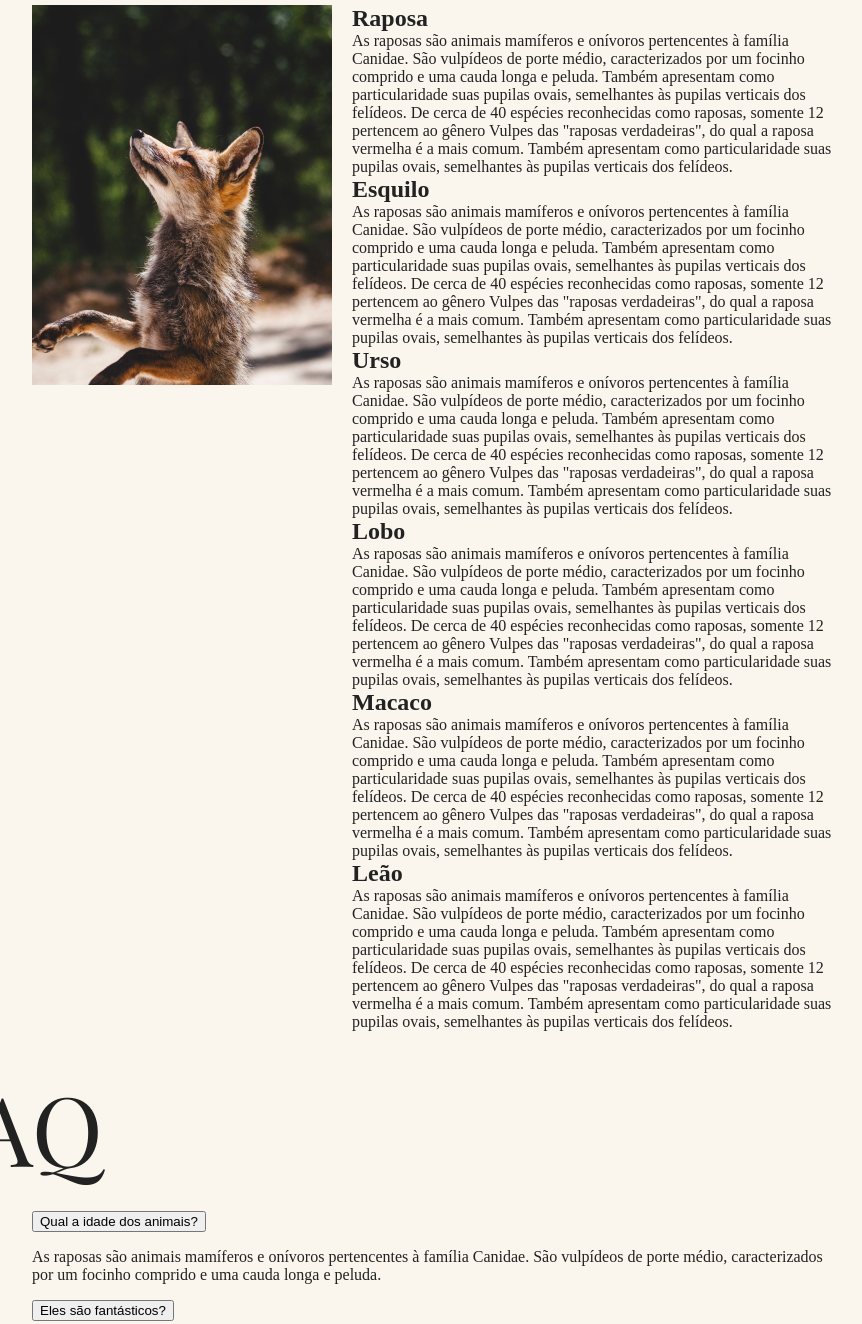
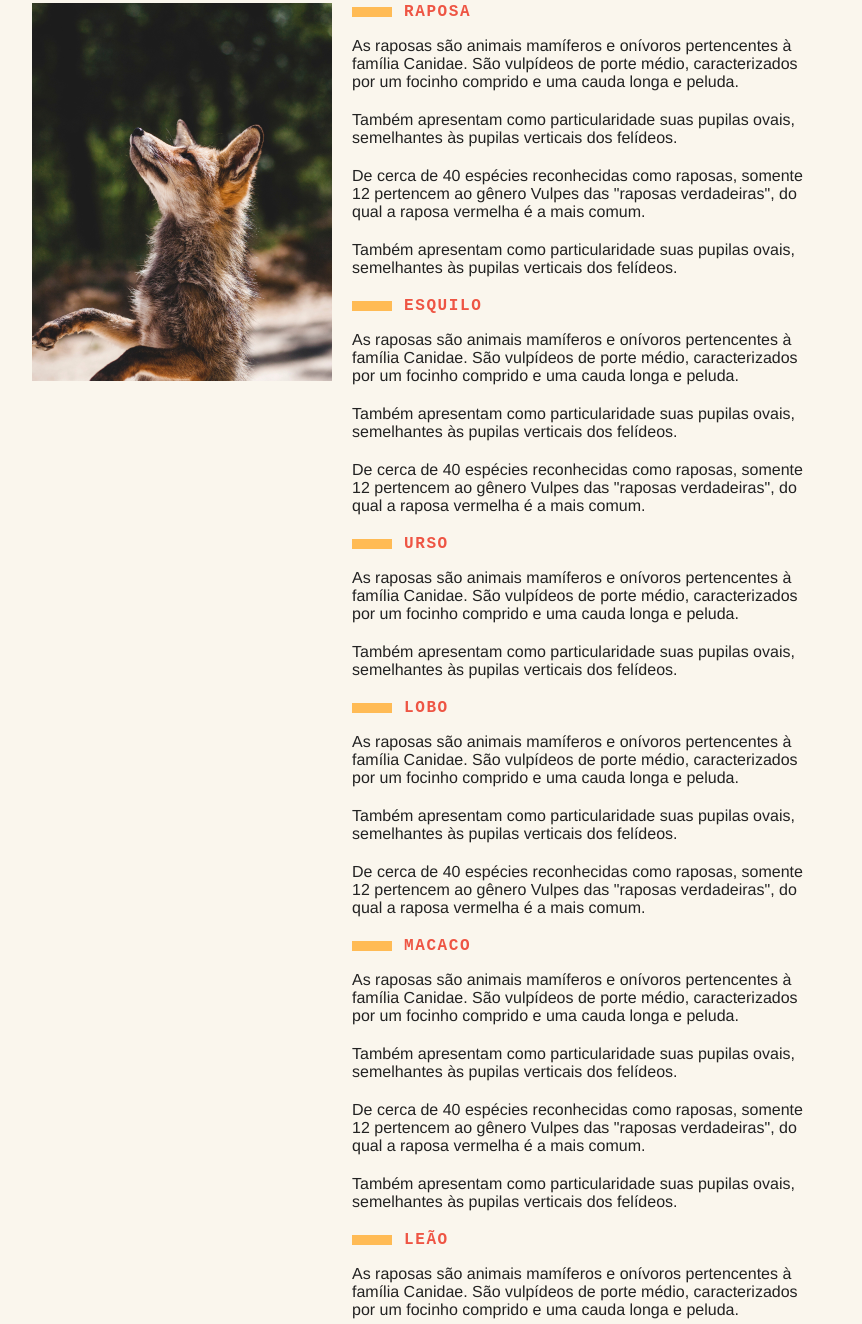
Before and after one commit to Lucarim/Animais-Fantasticos, a plain HTML site: page index.html in a window 1280 px wide. Shown: the part 339-1663 px from the top of the page, without its empty margins (258-1120 px from the left). Drawn offline with Linux system fonts and the light colour scheme.

Commit message:
css nav e primeira section

```diff
--- a/index.html
+++ b/index.html
@@ -18,13 +18,13 @@
         <li><a href="">Animais</a></li>
         <li><a href="">Faq</a></li>
         <li><a href="">Contato</a></li>
-        <li><a href="">Dev</a></li>
+        <li><a href="">Dev →</a></li>
       </ul>
     </nav>
   </header>
   <main class="container">
     <section class="animais">
-      <h1 class="titulo">Animais fantásticos</h1>
+      <h1 class="titulo">Animais Fantásticos</h1>
       <div class="animais-fotos">
         <picture>
           <img src="./img/imagem1.jpg" alt="">
@@ -46,65 +46,53 @@
         </picture>
       </div>
       <div class="animais-conteudo">
-        <div>
+        <div class="animais-descricao">
           <h2>Raposa</h2>
-          <p>As raposas são animais mamíferos e onívoros pertencentes à família Canidae. São vulpídeos de porte médio, caracterizados por um focinho comprido e uma cauda longa e peluda.
+          <p>As raposas são animais mamíferos e onívoros pertencentes à família Canidae. São vulpídeos de porte médio, caracterizados por um focinho comprido e uma cauda longa e peluda.</p>
 
-            Também apresentam como particularidade suas pupilas ovais, semelhantes às pupilas verticais dos felídeos.
+          <p>Também apresentam como particularidade suas pupilas ovais, semelhantes às pupilas verticais dos felídeos.</p>
 
-            De cerca de 40 espécies reconhecidas como raposas, somente 12 pertencem ao gênero Vulpes das "raposas verdadeiras", do qual a raposa vermelha é a mais comum.
+          <p>De cerca de 40 espécies reconhecidas como raposas, somente 12 pertencem ao gênero Vulpes das "raposas verdadeiras", do qual a raposa vermelha é a mais comum.</p>
 
-            Também apresentam como particularidade suas pupilas ovais, semelhantes às pupilas verticais dos felídeos.</p>
+          <p>Também apresentam como particularidade suas pupilas ovais, semelhantes às pupilas verticais dos felídeos.</p>
         </div>
-        <div>
+        <div class="animais-descricao">
           <h2>Esquilo</h2>
-          <p>As raposas são animais mamíferos e onívoros pertencentes à família Canidae. São vulpídeos de porte médio, caracterizados por um focinho comprido e uma cauda longa e peluda.
+          <p>As raposas são animais mamíferos e onívoros pertencentes à família Canidae. São vulpídeos de porte médio, caracterizados por um focinho comprido e uma cauda longa e peluda.</p>
 
-            Também apresentam como particularidade suas pupilas ovais, semelhantes às pupilas verticais dos felídeos.
+          <p>Também apresentam como particularidade suas pupilas ovais, semelhantes às pupilas verticais dos felídeos.</p>
 
-            De cerca de 40 espécies reconhecidas como raposas, somente 12 pertencem ao gênero Vulpes das "raposas verdadeiras", do qual a raposa vermelha é a mais comum.
+          <p>De cerca de 40 espécies reconhecidas como raposas, somente 12 pertencem ao gênero Vulpes das "raposas verdadeiras", do qual a raposa vermelha é a mais comum.</p>
+        </div>
+        <div class="animais-descricao">
+          <h2>Urso</h2>
+          <p>As raposas são animais mamíferos e onívoros pertencentes à família Canidae. São vulpídeos de porte médio, caracterizados por um focinho comprido e uma cauda longa e peluda.</p>
 
-            Também apresentam como particularidade suas pupilas ovais, semelhantes às pupilas verticais dos felídeos.</p>
+          <p>Também apresentam como particularidade suas pupilas ovais, semelhantes às pupilas verticais dos felídeos.</p>
         </div>
-        <div>
-          <h2>Urso</h2>
-          <p>As raposas são animais mamíferos e onívoros pertencentes à família Canidae. São vulpídeos de porte médio, caracterizados por um focinho comprido e uma cauda longa e peluda.
+        <div class="animais-descricao">
+          <h2>Lobo</h2>
+          <p>As raposas são animais mamíferos e onívoros pertencentes à família Canidae. São vulpídeos de porte médio, caracterizados por um focinho comprido e uma cauda longa e peluda.</p>
 
-            Também apresentam como particularidade suas pupilas ovais, semelhantes às pupilas verticais dos felídeos.
+          <p>Também apresentam como particularidade suas pupilas ovais, semelhantes às pupilas verticais dos felídeos.</p>
 
-            De cerca de 40 espécies reconhecidas como raposas, somente 12 pertencem ao gênero Vulpes das "raposas verdadeiras", do qual a raposa vermelha é a mais comum.
+          <p>De cerca de 40 espécies reconhecidas como raposas, somente 12 pertencem ao gênero Vulpes das "raposas verdadeiras", do qual a raposa vermelha é a mais comum.</p>
+        </div>
+        <div class="animais-descricao">
+          <h2>Macaco</h2>
+          <p>As raposas são animais mamíferos e onívoros pertencentes à família Canidae. São vulpídeos de porte médio, caracterizados por um focinho comprido e uma cauda longa e peluda.</p>
 
-            Também apresentam como particularidade suas pupilas ovais, semelhantes às pupilas verticais dos felídeos.</p>
+          <p>Também apresentam como particularidade suas pupilas ovais, semelhantes às pupilas verticais dos felídeos.</p>
+
+          <p>De cerca de 40 espécies reconhecidas como raposas, somente 12 pertencem ao gênero Vulpes das "raposas verdadeiras", do qual a raposa vermelha é a mais comum.</p>
+
+          <p>Também apresentam como particularidade suas pupilas ovais, semelhantes às pupilas verticais dos felídeos.</p>
         </div>
-        <div>
-          <h2>Lobo</h2>
-          <p>As raposas são animais mamíferos e onívoros pertencentes à família Canidae. São vulpídeos de porte médio, caracterizados por um focinho comprido e uma cauda longa e peluda.
+        <div class="animais-descricao">
+          <h2>Leão</h2>
+          <p>As raposas são animais mamíferos e onívoros pertencentes à família Canidae. São vulpídeos de porte médio, caracterizados por um focinho comprido e uma cauda longa e peluda.</p>
 
-            Também apresentam como particularidade suas pupilas ovais, semelhantes às pupilas verticais dos felídeos.
-
-            De cerca de 40 espécies reconhecidas como raposas, somente 12 pertencem ao gênero Vulpes das "raposas verdadeiras", do qual a raposa vermelha é a mais comum.
-
-            Também apresentam como particularidade suas pupilas ovais, semelhantes às pupilas verticais dos felídeos.</p>
-        </div>
-        <div>
-          <h2>Macaco</h2>
-          <p>As raposas são animais mamíferos e onívoros pertencentes à família Canidae. São vulpídeos de porte médio, caracterizados por um focinho comprido e uma cauda longa e peluda.
-
-            Também apresentam como particularidade suas pupilas ovais, semelhantes às pupilas verticais dos felídeos.
-
-            De cerca de 40 espécies reconhecidas como raposas, somente 12 pertencem ao gênero Vulpes das "raposas verdadeiras", do qual a raposa vermelha é a mais comum.
-
-            Também apresentam como particularidade suas pupilas ovais, semelhantes às pupilas verticais dos felídeos.</p>
-        </div>
-        <div>
-          <h2>Leão</h2>
-          <p>As raposas são animais mamíferos e onívoros pertencentes à família Canidae. São vulpídeos de porte médio, caracterizados por um focinho comprido e uma cauda longa e peluda.
-
-            Também apresentam como particularidade suas pupilas ovais, semelhantes às pupilas verticais dos felídeos.
-
-            De cerca de 40 espécies reconhecidas como raposas, somente 12 pertencem ao gênero Vulpes das "raposas verdadeiras", do qual a raposa vermelha é a mais comum.
-
-            Também apresentam como particularidade suas pupilas ovais, semelhantes às pupilas verticais dos felídeos.</p>
+          <p>Também apresentam como particularidade suas pupilas ovais, semelhantes às pupilas verticais dos felídeos.</p>
         </div>
       </div>
     </section>
--- a/style.css
+++ b/style.css
@@ -43,11 +43,12 @@ header nav a {
   padding: 10px;
   margin: 0 10px 0 0;
   text-transform: uppercase;
-  font-size: 1.125rem;
+  font-size: 0.875rem;
   font-weight: bold;
   font-family: monospace;
   letter-spacing: 0.1rem;
 }
+
 img {
   display: block;
   max-width: 100%;
@@ -67,12 +68,11 @@ section h1 {
   line-height: 1;
   font-family: "Playfair Display SC", georgia;
   font-weight: 400;
-  text-transform: uppercase;
   margin-top: 3rem;
 }
 .animais-fotos {
   grid-column: 2;
-  max-height: 380px;
+  max-height: 378px;
   overflow-y: scroll;
 }
 .animais-fotos::-webkit-scrollbar {
@@ -83,6 +83,29 @@ section h1 {
   color: var(--cor-0);
   border-left: solid #faf6ed 4px;
 }
+.animais-descricao h2 {
+  display: flex;
+  align-items: center;
+  font-size: 1rem;
+  font-family: monospace;
+  color: var(--cor-1);
+  text-transform: uppercase;
+  letter-spacing: 0.1rem;
+  gap: 12px;
+  margin-bottom: 16px;
+}
+.animais-descricao h2::before {
+  content: "";
+  display: inline-block;
+  width: 40px;
+  height: 10px;
+  background-color: var(--cor-0);
+}
+.animais-descricao p {
+  font-family: Helvetica, Arial;
+  margin-bottom: 20px;
+  max-width: 52ch;
+}
 .faq dl {
   grid-column: 2/-1;
 }
```
